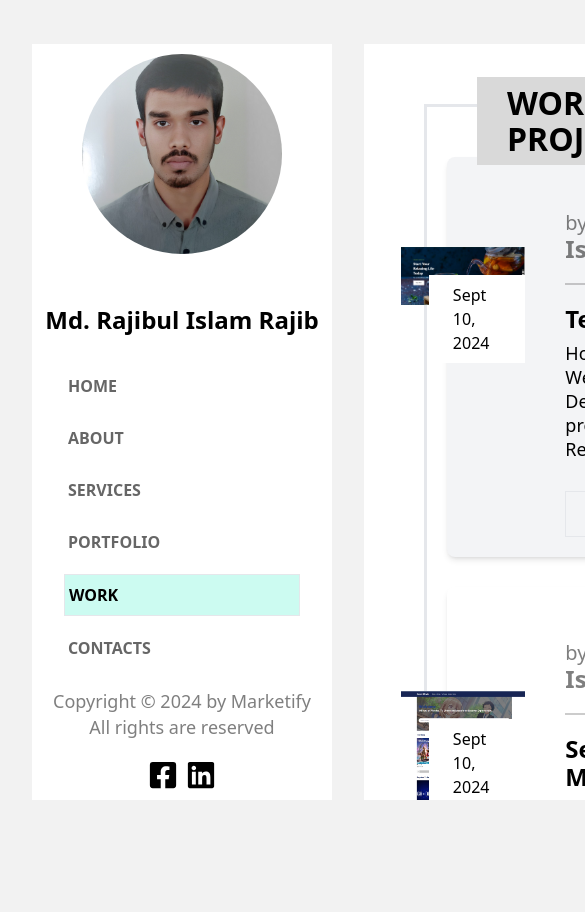
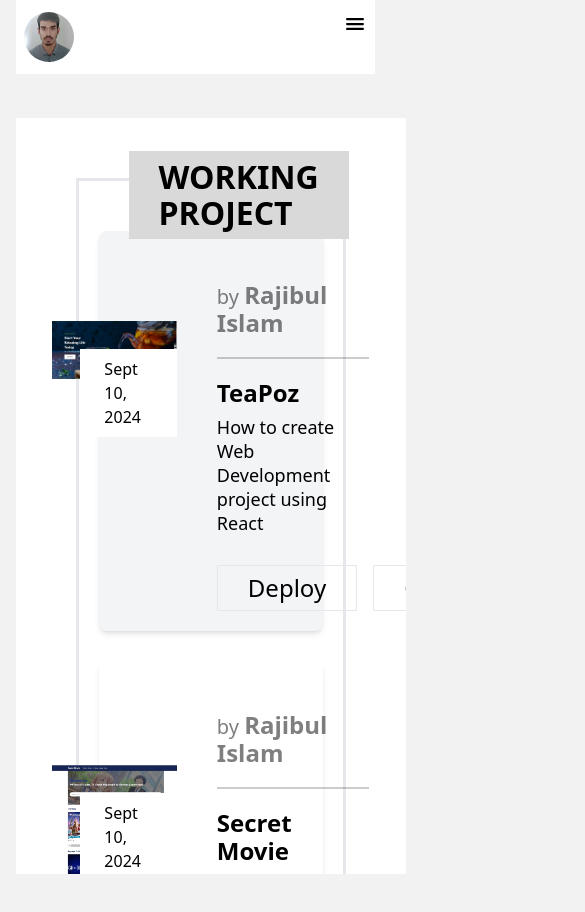
Before and after one commit to rajibulislam60/up_Portfolio, a React (Vite) app: page /work in a window 390 px wide. Shown: the top 912 px of the page, 585 px wide, since content can reach past the window. Before the commit the page ends 844 px from the top, so only its background shows below. Built offline with nearby package versions, Linux system fonts and the light colour scheme.

Commit message:
navber responsive and design change for small and big device

```diff
--- a/package.json
+++ b/package.json
@@ -10,6 +10,7 @@
     "preview": "vite preview"
   },
   "dependencies": {
+    "flowbite": "^3.1.2",
     "react": "^18.3.1",
     "react-dom": "^18.3.1",
     "react-icons": "^5.3.0",
--- a/src/components/Container.jsx
+++ b/src/components/Container.jsx
@@ -1,7 +1,7 @@
 import React from 'react'
 
-const Container = ({ children }) => {
-  return <div className='max-w-container mx-auto'>{children}</div>;
+const Container = ({ children, className }) => {
+  return <div className={`container ${className}`}>{children}</div>;
 };
 
 export default Container
--- /dev/null
+++ b/src/components/Nav.jsx
@@ -0,0 +1,47 @@
+import React, { useState } from 'react';
+import ProfilePic from '../../public/Rajibul.jpg';
+import { IoMenu } from "react-icons/io5";
+import { Link, useLocation } from 'react-router-dom';
+
+const Nav = ({ className }) => {
+  const location = useLocation();
+  const [isMenuOpen, setIsMenuOpen] = useState(false);
+
+  return (
+    <div className={`${className}`}>
+      {/* Top Bar */}
+      <div className='flex justify-between sm:w-full md:w-full bg-white px-2 py-3'>
+        <div className='w-[50px] h-[50px] items-center'>
+          <img className='w-full h-full object-cover rounded-full' src={ProfilePic} alt="Profile" />
+        </div>
+        <IoMenu className="text-2xl cursor-pointer" onClick={() => setIsMenuOpen(!isMenuOpen)} />
+      </div>
+
+      {isMenuOpen && (
+        <div className="absolute top-16 right-4 bg-white shadow-lg rounded-lg p-4 w-48 z-50">
+          <ul className="text-left">
+            {["/", "/about", "/service", "/portfolio", "/work", "/contacts"].map(
+              (path, index) => (
+                <li key={index} className="mt-3">
+                  <Link
+                    to={path}
+                    className={`block px-3 py-2 rounded-lg ${
+                      location.pathname === path
+                        ? "bg-teal-500 text-white"
+                        : "text-black hover:bg-gray-100"
+                    }`}
+                    onClick={() => setIsMenuOpen(false)}
+                  >
+                    {path.replace("/", "").toUpperCase() || "HOME"}
+                  </Link>
+                </li>
+              )
+            )}
+          </ul>
+        </div>
+      )}
+    </div>
+  );
+};
+
+export default Nav;
--- a/src/components/Side.jsx
+++ b/src/components/Side.jsx
@@ -5,11 +5,12 @@ import { FaFacebookSquare } from "react-icons/fa";
 import { FaLinkedin } from "react-icons/fa6";
 
 
-const Side = () => {
+const Side = ({className}) => {
     let location = useLocation()
 
   return (
-    <div className="h-screen px-8 py-11">
+    <div className={`${className}`}>
+      <div className="h-screen px-8 py-11">
       <div className="h-full w-[300px] bg-white flex flex-col text-center justify-center">
         <div className="w-[200px] h-[200px] items-center mx-auto">
           <img
@@ -119,6 +120,7 @@ const Side = () => {
         </div>
       </div>
     </div>
+    </div>
   );
 }
 
--- a/src/layout/RootLayOut.jsx
+++ b/src/layout/RootLayOut.jsx
@@ -2,13 +2,18 @@ import React from "react";
 import { Outlet } from "react-router-dom";
 import Side from "../components/Side";
 import Container from "../components/Container";
+import Nav from "../components/Nav";
+
 
 const RootLayout = () => {
   return (
     <div>
       <Container>
-        <div className="flex">
-          <Side />
+        <div className="md:flex">
+          <div>
+          <Nav className="block md:hidden" />
+          <Side className="hidden md:block" />
+          </div>
           <Outlet />
         </div>
       </Container>
--- a/src/pages/Home.jsx
+++ b/src/pages/Home.jsx
@@ -10,7 +10,7 @@ import { SiExpress } from "react-icons/si";
 
 const Home = () => {
   return (
-    <div className="h-screen w-screen py-11">
+    <div className="h-screen sm:w-full lg:w-full xl:w-full 2xl:w-full sm:py-2 md:py-11 mt-2 md:mt-0">
       <div className="h-full w-full bg-white flex flex-col justify-center items-center relative">
         <h2 className="text-4xl font-bold pt-[50px] z-10">
           Md. Rajibul Islam Rajib
--- a/tailwind.config.js
+++ b/tailwind.config.js
@@ -3,8 +3,15 @@ export default {
   content: ["./index.html", "./src/**/*.{js,ts,jsx,tsx}"],
   theme: {
     extend: {
-      maxWidth: {
-        container: "1440px",
+      container: {
+        center:true,
+        screens:{
+          sm:"359px",
+          md:"768px",
+          lg:"960px",
+          xl:"1119px",
+          "2xl":"1440px"
+        }
       },
       animation: {
         spin: 'spin 2s linear infinite',
@@ -12,8 +19,8 @@ export default {
       },
       keyframes: {
         zoom: {
-          '0%, 100%': { transform: 'scale(1)' }, // Start and end at original size
-          '50%': { transform: 'scale(1.5)' },   // Scale up at the midpoint
+          '0%, 100%': { transform: 'scale(1)' },
+          '50%': { transform: 'scale(1.5)' },
         },
       },
     },
```
Also changed, not shown: 1 other file (tests, documents, lock files or other folders).
